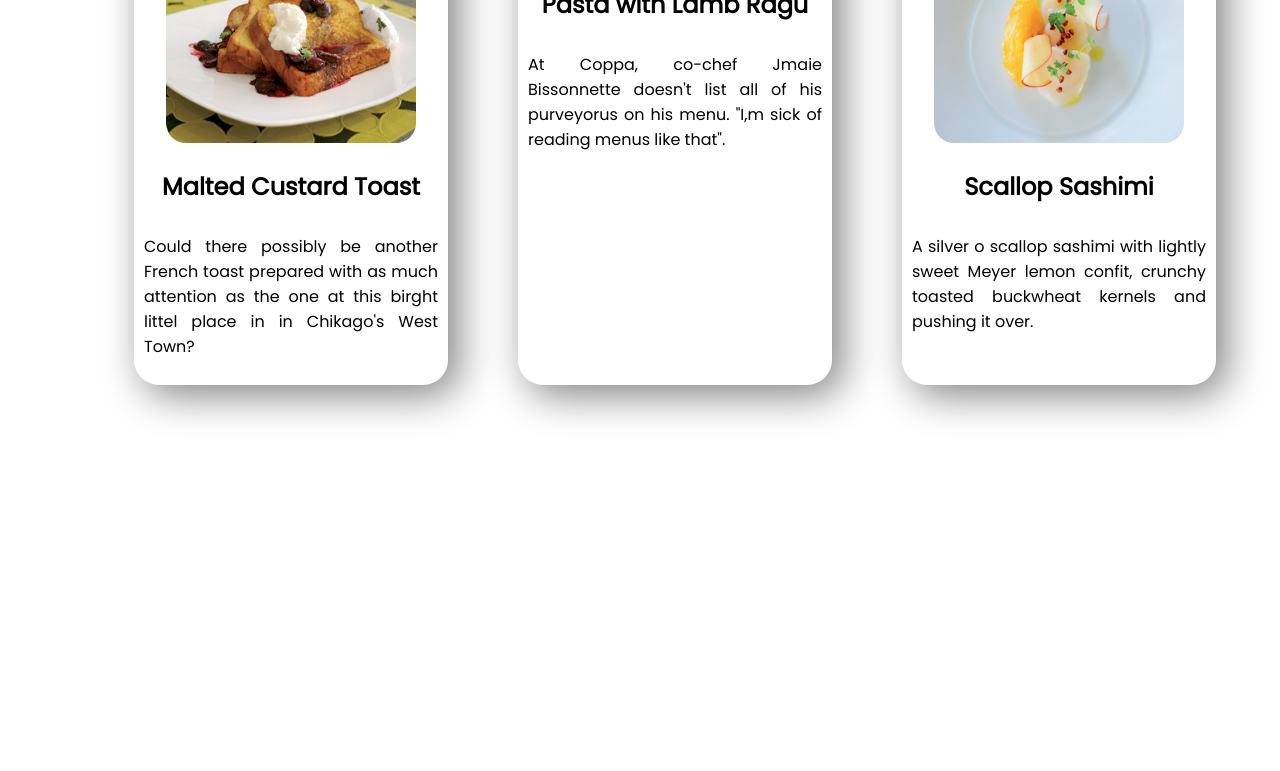
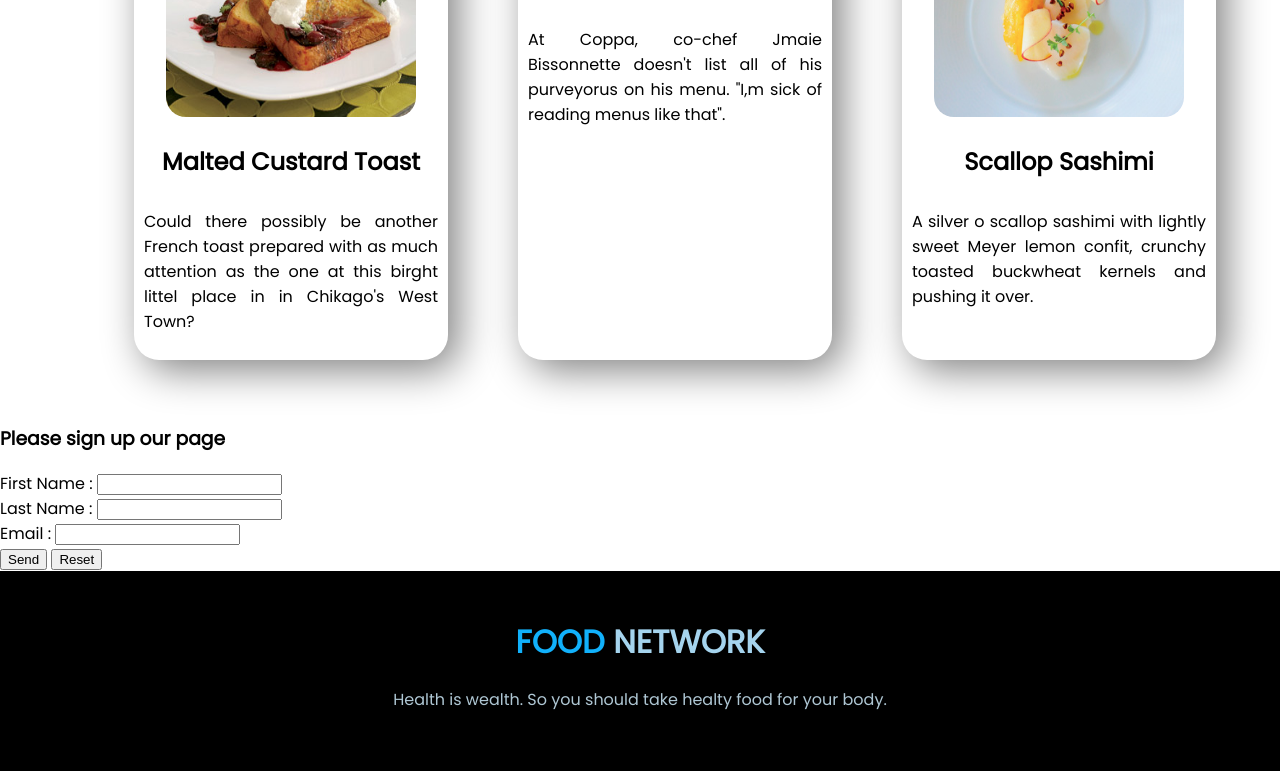
Before and after one commit to abuhoraira153/my-food-network, a plain HTML site: page index.html in a window 1280 px wide. Shown: the part 1464-2235 px from the top of the page. Before the commit the page ends 1913 px from the top, so only its background shows below. Drawn offline with Linux system fonts and the light colour scheme.

Commit message:
footer added

```diff
--- a/index.html
+++ b/index.html
@@ -54,9 +54,9 @@
             <p>I am Faria. I love to cook, but I haven't always. In fact, for most of my early adult life, cooking dinner usually meant microwaving a frozen dinner or adding boiling water to something that came from a box. Eating real food is really fun and gainning confidence as a home chef? This is life changing.</p>
             <a class="btn"  href="http://www.youtube.com">Contact Me</a>
         </div>
-
     </section>
     <!-- about ends here -->
+    <!-- recip starts here -->
     <section id="recip">
         <div class="recip-full">
             <h1>My Recipies</h1>
@@ -80,5 +80,33 @@
             </div>
         </div>
     </section>
+    <!-- recip ends here -->
+    <!-- sign up starts here -->
+    <form id="singn-up">
+        <h3>Please sign up our page</h3>
+        <div>
+            <label for="fname">First Name : </label>
+            <input type="text" id="fname" name="fname">
+        </div>
+        <div>
+            <label for="lname">Last Name : </label>
+            <input type="text" id="fname" name="lanme">
+        </div>
+        <div>
+            <label for="mail">Email : </label>
+            <input type="email" id="mail" name="mail">
+        </div>
+        <div>
+            <input type="submit" value="Send">
+            <input type="reset" value="Reset">
+        </div>
+    </form>
+    <!-- sign up ends here -->
+    <!-- footer starts here -->
+    <footer id="myFooter">
+        <h1><span class="foot1">FOOD</span> <span class="foot2">NETWORK</span></h1>
+        <p>Health is wealth. So you should take healty food for your body.</p>
+    </footer>
+    <!-- footer ends here -->
 </body>
 </html>
--- a/style.css
+++ b/style.css
@@ -12,7 +12,6 @@ body{
 /* navigation style starts here */
 #navigation{
     background-color:purple;
-    margin: 5%;
 }
 #navigation .nav ul{
     display: flex;
@@ -58,13 +57,12 @@ body{
 /* about section style starts here */
 #about{
     display:flex;
-    margin: 5%;
     background-image: url(images/Frame\ 57.jpg);
     background-repeat: no-repeat;
 }
 #about .half-width{
     width:100%;
-    margin: 0 40px;
+    margin: 0 60px;
 }
 #about .half-width img{
     width:70%;
@@ -114,3 +112,25 @@ body{
     padding: 10px;
     text-align: justify;
 }
+/* footer style starts here */
+#myFooter {
+    margin: 0;
+    text-align: center;
+    background-color: #000;
+    color: white;
+    height: 150px;
+    padding: 25px 0;
+
+}
+#myFooter .foot1{
+    color: #11B1FB;
+
+}
+#myFooter .foot2{
+    color: #A5D4EE;
+
+}
+#myFooter p{
+    color: #afc7d4;
+
+}
```
